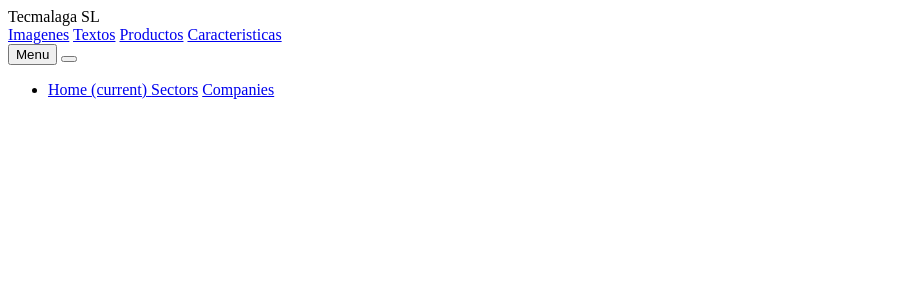
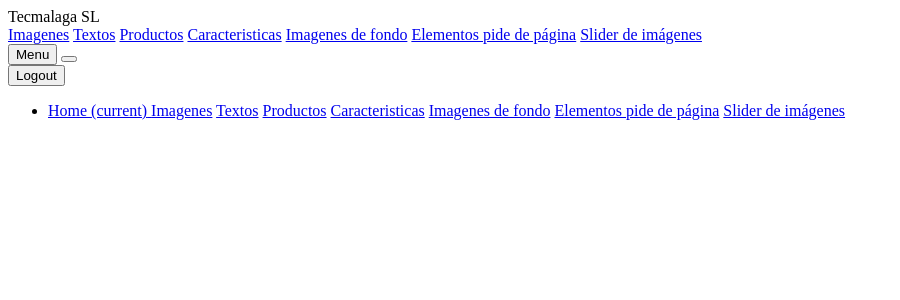
Before and after one commit to Antoniojesusv/tecmalagasl, a Symfony app: template app/templates/AdminPanel/index.html.twig in a window 1280 px wide. Shown: the top 300 px of the page, without its empty margins (0-900 px from the left). Run offline with Twig, Linux system fonts and the light colour scheme; the template is opened without the code that fills it, so the values that code supplies are empty; some libraries are stand-ins or nearby versions.

Commit message:
feat: added admin panel index

```diff
--- a/app/templates/AdminPanel/index.html.twig
+++ b/app/templates/AdminPanel/index.html.twig
@@ -20,10 +20,13 @@
 				<div class="sidebar-heading">Tecmalaga SL
 				</div>
 				<div class="list-group list-group-flush">
-                    <a href="/" class="list-group-item list-group-item-action blue-color">Imagenes</a>
+					<a href="{{ path('app_image_index') }}" class="list-group-item list-group-item-action blue-color">Imagenes</a>
 					<a href="{{ path('app_text_index') }}" class="list-group-item list-group-item-action blue-color">Textos</a>
-                    <a href="/company" class="list-group-item list-group-item-action blue-color">Productos</a>
-                    <a href="/company" class="list-group-item list-group-item-action blue-color">Caracteristicas</a>
+					<a href="{{ path('app_product_index') }}" class="list-group-item list-group-item-action blue-color">Productos</a>
+					<a href="{{ path('app_characteristic_index') }}" class="list-group-item list-group-item-action blue-color">Caracteristicas</a>
+					<a href="{{ path('app_backgroundimage_index') }}" class="list-group-item list-group-item-action blue-color">Imagenes de fondo</a>
+					<a href="{{ path('app_footer_index') }}" class="list-group-item list-group-item-action blue-color">Elementos pide de página</a>
+					<a href="{{ path('app_slider_index') }}" class="list-group-item list-group-item-action blue-color">Slider de imágenes</a>
 				</div>
 			</div>
 			<!-- /#sidebar-wrapper -->
@@ -38,21 +41,31 @@
 						<span class="navbar-toggler-icon"></span>
 					</button>
 
+					<div>
+						<a class="nav-link" href="{{ path('app_logout') }}">
+							<button class="btn btn-light" id="menu-toggle">Logout</button>
+						</a>
+					</div>
+
 					<div class="collapse navbar-collapse" id="navbarSupportedContent">
 						<ul class="navbar-nav ml-auto mt-2 mt-lg-0">
 							<li class="nav-item active">
 								<a class="nav-link" href="/">Home
 									<span class="sr-only">(current)</span>
 								</a>
-                                <a class="nav-link mobile-links" href="/sector">Sectors</a>
-                                <a class="nav-link mobile-links" href="/company">Companies</a>
+								<a class="nav-link mobile-links" href="{{ path('app_image_index') }}">Imagenes</a>
+								<a class="nav-link mobile-links" href="{{ path('app_text_index') }}">Textos</a>
+								<a class="nav-link mobile-links" href="{{ path('app_product_index') }}">Productos</a>
+								<a class="nav-link mobile-links" href="{{ path('app_characteristic_index') }}">Caracteristicas</a>
+								<a class="nav-link mobile-links" href="{{ path('app_backgroundimage_index') }}">Imagenes de fondo</a>
+								<a class="nav-link mobile-links" href="{{ path('app_footer_index') }}">Elementos pide de página</a>
+								<a class="nav-link mobile-links" href="{{ path('app_slider_index') }}">Slider de imágenes</a>
 							</li>
 						</ul>
 					</div>
 				</nav>
 
 				<main class="main container-fluid"> {% block main %}{% endblock %}
-
 					</main>
 				</div>
 				<!-- /#page-content-wrapper -->
```
Lines whose indentation alone changed are shown as unchanged.
